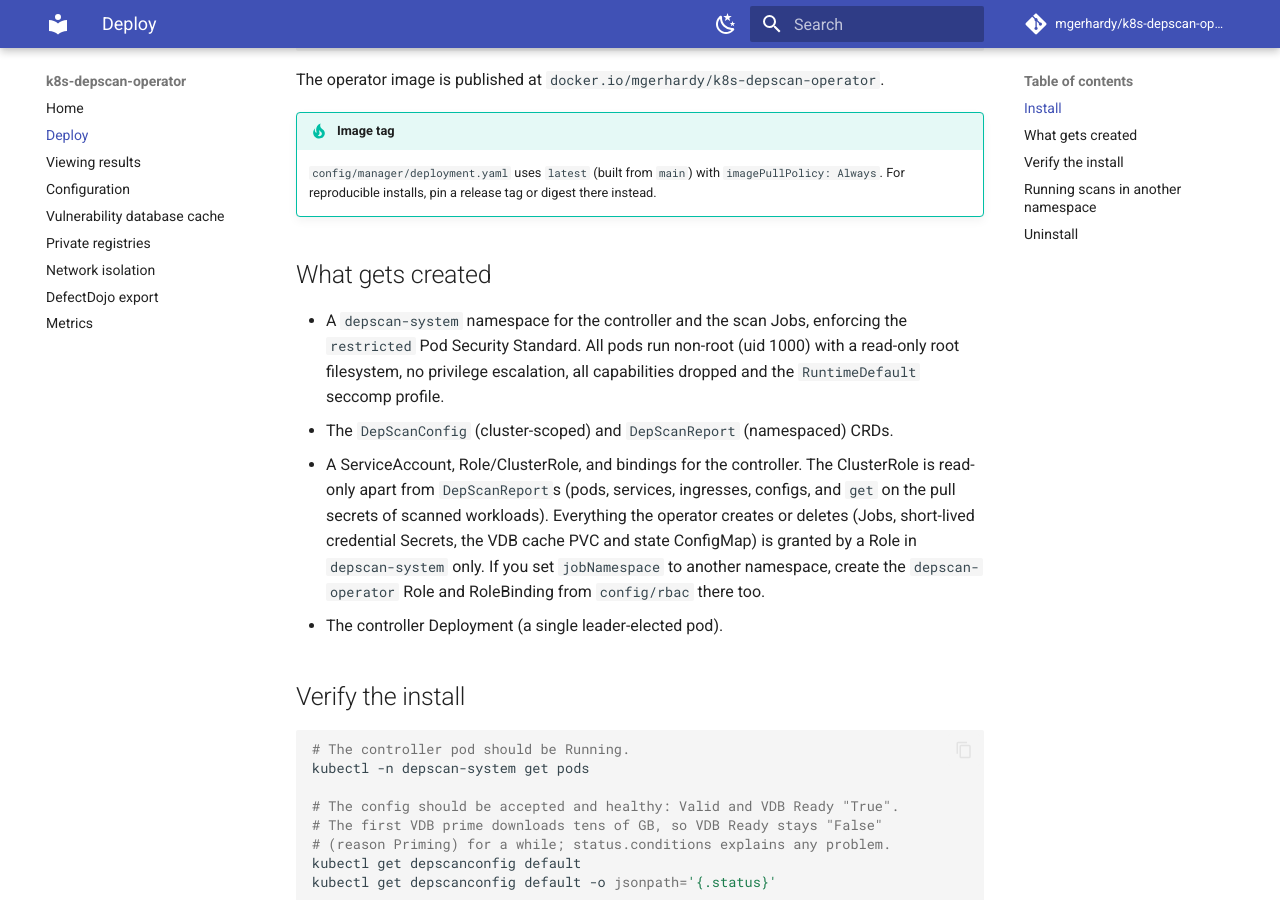
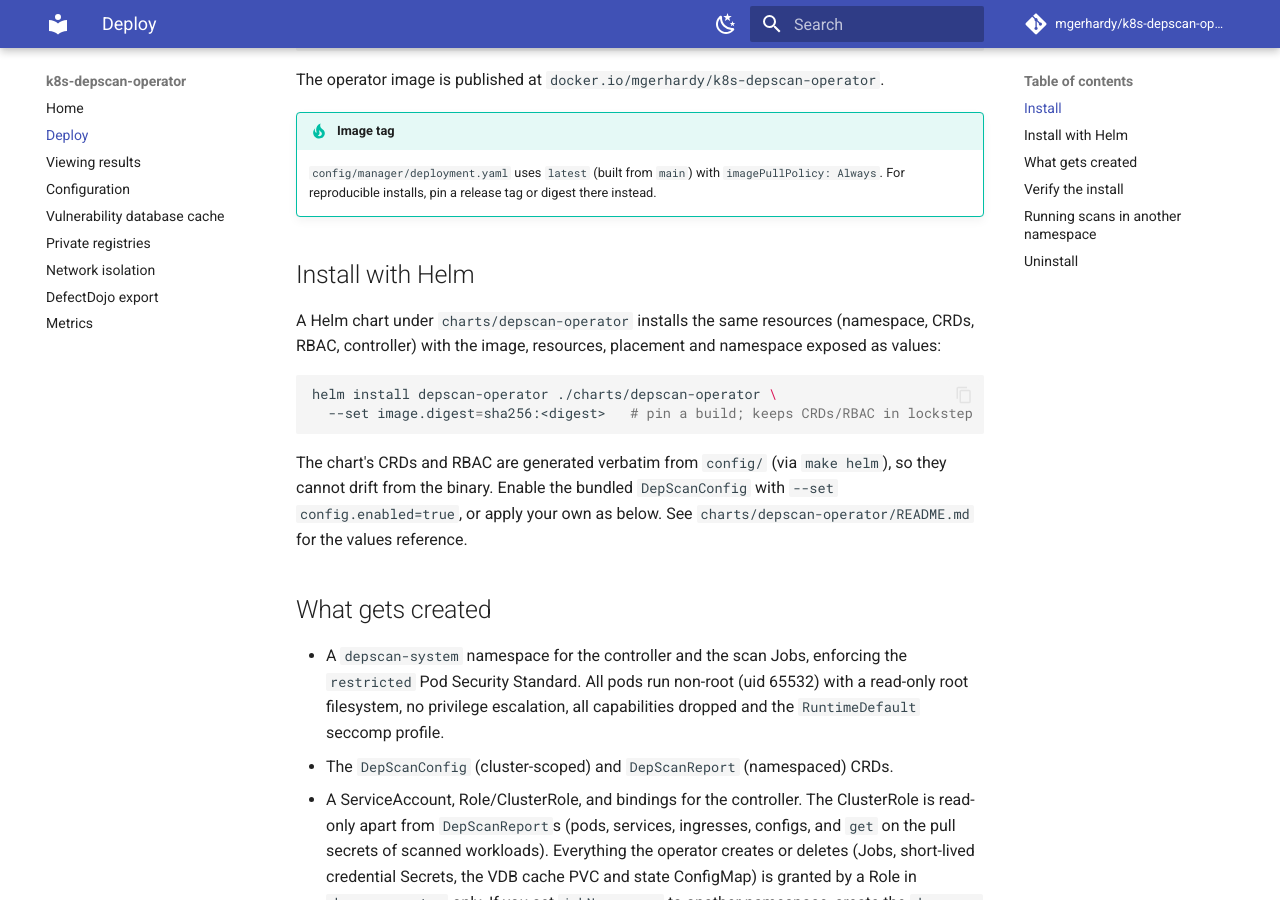
Before and after one commit to mgerhardy/k8s-depscan-operator, an MkDocs documentation site: the page built from docs/deploy.md, in a window 1280 px wide and 900 px high, scrolled down 296 px. Built offline with MkDocs 1.6.1 and Material for MkDocs 9.7.7, drawn with Linux system fonts in a browser that asks for light colours; comment, search, counter and statistics services are not loaded.

Commit message:
feat: add Helm chart for the operator
Package the operator install (namespace, CRDs, RBAC, controller Deployment,
metrics Service, and an optional DepScanConfig) as a Helm chart under
charts/depscan-operator

````diff
--- a/docs/deploy.md
+++ b/docs/deploy.md
@@ -17,10 +17,26 @@ The operator image is published at `docker.io/mgerhardy/k8s-depscan-operator`.
     `imagePullPolicy: Always`. For reproducible installs, pin a release tag or
     digest there instead.
 
+## Install with Helm
+
+A Helm chart under `charts/depscan-operator` installs the same resources
+(namespace, CRDs, RBAC, controller) with the image, resources, placement and
+namespace exposed as values:
+
+```bash
+helm install depscan-operator ./charts/depscan-operator \
+  --set image.digest=sha256:<digest>   # pin a build; keeps CRDs/RBAC in lockstep
+```
+
+The chart's CRDs and RBAC are generated verbatim from `config/` (via
+`make helm`), so they cannot drift from the binary. Enable the bundled
+`DepScanConfig` with `--set config.enabled=true`, or apply your own as below.
+See `charts/depscan-operator/README.md` for the values reference.
+
 ## What gets created
 
 - A `depscan-system` namespace for the controller and the scan Jobs, enforcing
-  the `restricted` Pod Security Standard. All pods run non-root (uid 1000)
+  the `restricted` Pod Security Standard. All pods run non-root (uid 65532)
   with a read-only root filesystem, no privilege escalation, all capabilities
   dropped and the `RuntimeDefault` seccomp profile.
 - The `DepScanConfig` (cluster-scoped) and `DepScanReport` (namespaced) CRDs.
````
Also changed, not shown: charts/depscan-operator/README.md (added, +62 -0 lines), 13 other files.
